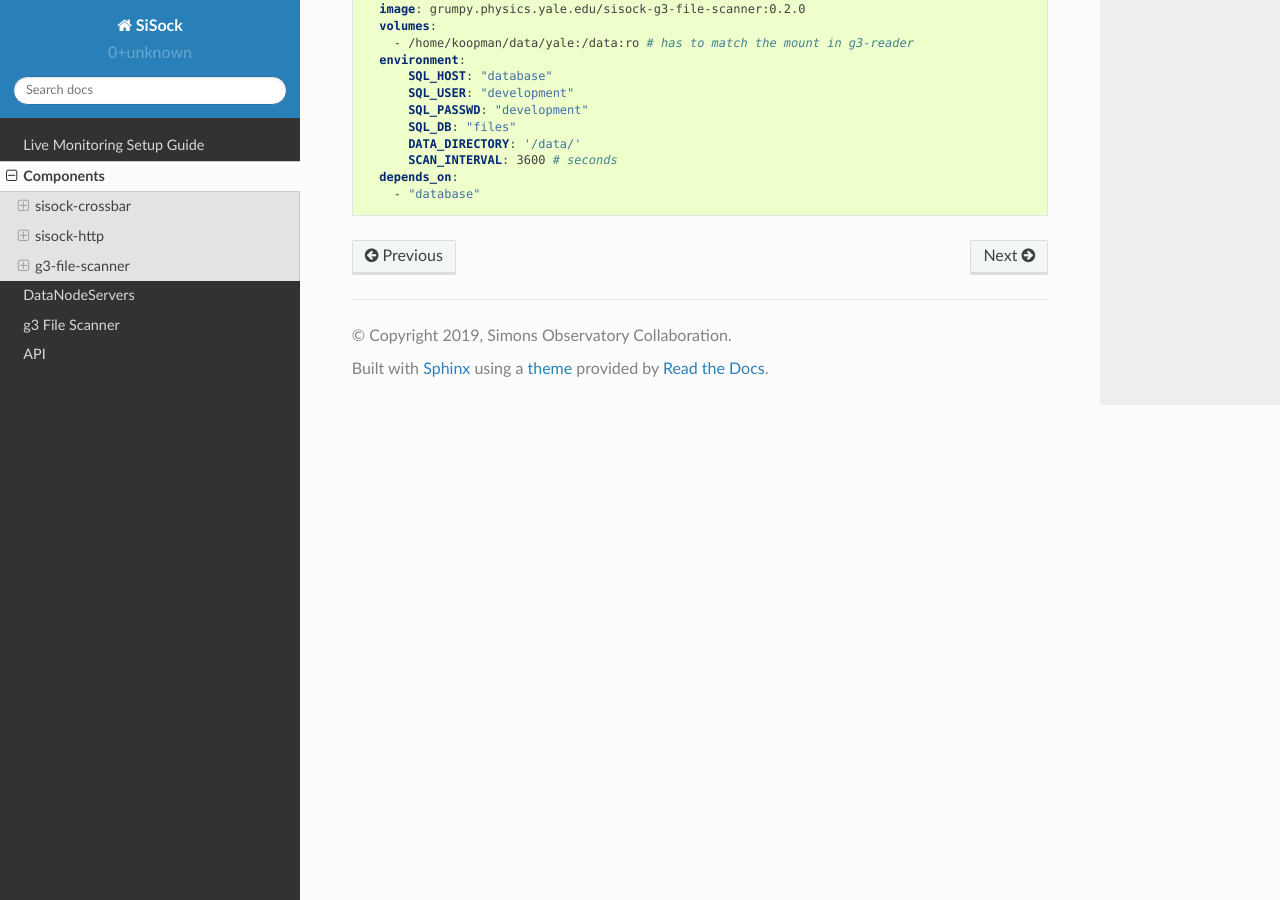
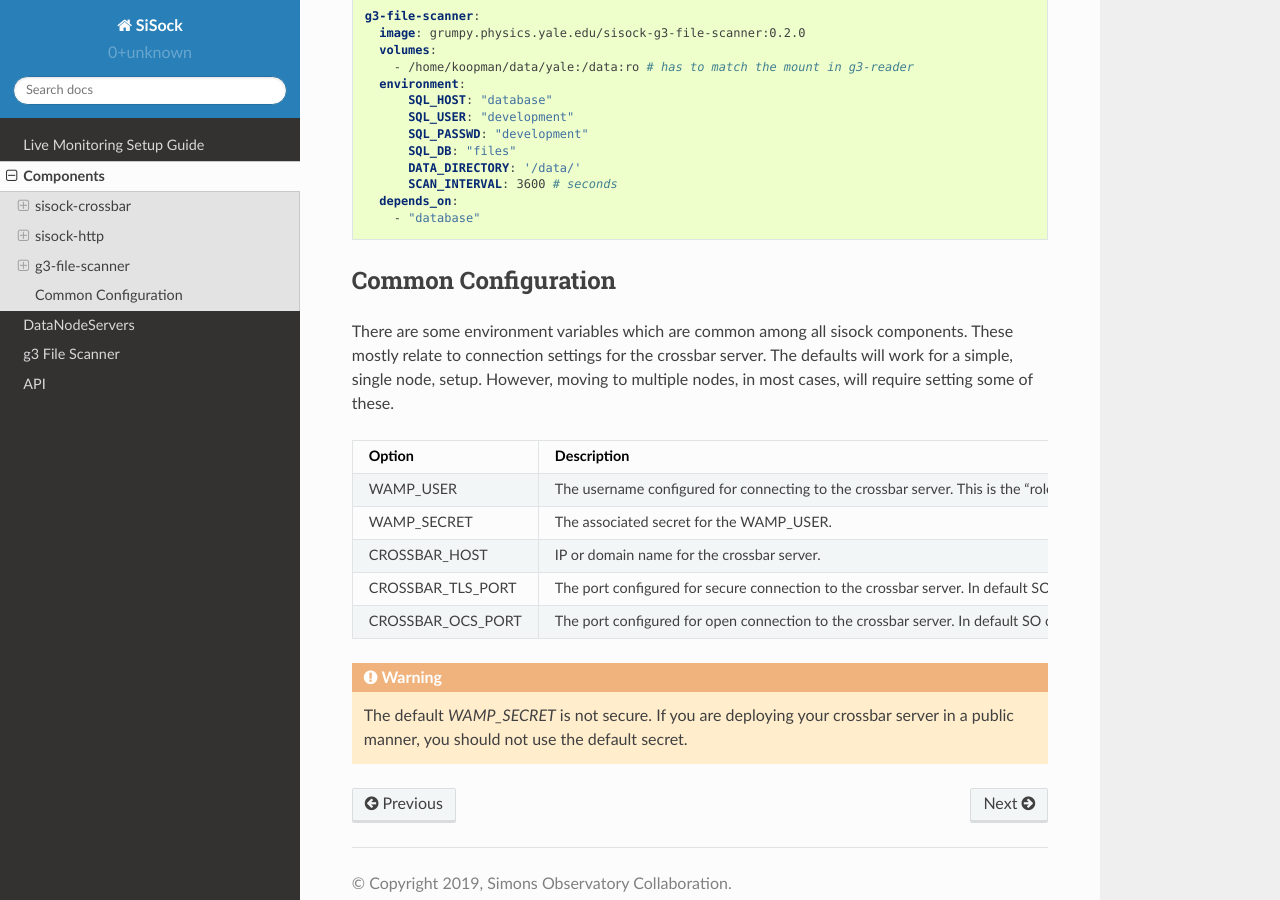
Before and after one commit to simonsobs/sisock, a Sphinx documentation site: the page built from docs/source/components.rst, in a window 1280 px wide and 900 px high, scrolled down 1989 px. Built offline with Sphinx 7.4.7 and the Read the Docs theme 2.0.0, drawn with Linux system fonts in a browser that asks for light colours.

Commit message:
Add crossbar connection env vars to documentation

```diff
--- a/docs/source/components.rst
+++ b/docs/source/components.rst
@@ -104,3 +104,30 @@ and only depends on the database we store file information in.
         SCAN_INTERVAL: 3600 # seconds
     depends_on:
       - "database"
+
+Common Configuration
+--------------------
+There are some environment variables which are common among all sisock
+components. These mostly relate to connection settings for the crossbar server.
+The defaults will work for a simple, single node, setup. However, moving to
+multiple nodes, in most cases, will require setting some of these.
+
+.. table::
+   :widths: auto
+
+   =================   ============
+   Option              Description
+   =================   ============
+   WAMP_USER           The username configured for connecting to the crossbar
+                       server. This is the "role" in the crossbar config.
+   WAMP_SECRET         The associated secret for the WAMP_USER.
+   CROSSBAR_HOST       IP or domain name for the crossbar server.
+   CROSSBAR_TLS_PORT   The port configured for secure connection to the
+                       crossbar server. In default SO configurations this is 8080.
+   CROSSBAR_OCS_PORT   The port configured for open connection to the crossbar
+                       server. In default SO configurations this is 8001.
+   =================   ============
+
+.. warning::
+    The default `WAMP_SECRET` is not secure. If you are deploying your crossbar
+    server in a public manner, you should not use the default secret.
```
